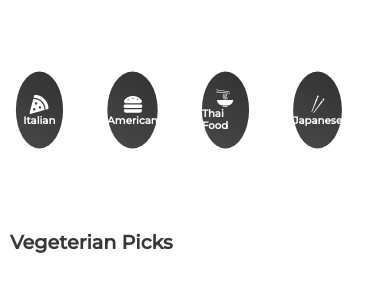
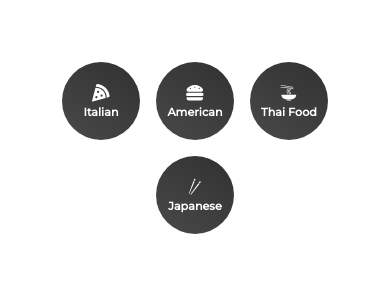
Before and after one commit to negarbaharmand/deliciousness, a React (Vite) app: page / in a window 390 px wide. Shown: the part 287-571 px from the top of the page. Built offline with nearby package versions, Linux system fonts and the light colour scheme; no server answers.

Commit message:
Refactor Category component styles for improved layout and responsiveness

```diff
--- a/src/component/Category.jsx
+++ b/src/component/Category.jsx
@@ -30,39 +30,69 @@
 
 const List = styled.div`
   display: flex;
+  flex-wrap: wrap;
   justify-content: center;
-  margin: 2rem 0rem;
+  gap: 1rem;
+  margin: 2rem 0;
+  padding: 0 1rem;
 `;
 
 const SLink = styled(NavLink)`
-  display: flex;
+  display: inline-flex;
   flex-direction: column;
   justify-content: center;
   align-items: center;
-  border-radius: 50%;
-  margin-right: 2rem;
   text-decoration: none;
   background: linear-gradient(35deg, #494949, #313131);
-  width: 6rem;
-  height: 6rem;
+  color: white;
+
+  /* Fluid sizing */
+  width: clamp(4.5rem, 20vw, 6rem);
+  height: clamp(4.5rem, 20vw, 6rem);
+  border-radius: 50%;
+
+  gap: 0.25rem;
   cursor: pointer;
-  transform: scale(0.8);
+
+  /* Avoid initial shrink on small screens */
+  transform: none;
 
   h4 {
-    color: white;
-    font-size: 0.8rem;
+    color: inherit;
+    font-size: clamp(0.7rem, 2.5vw, 0.9rem);
+    line-height: 1.1;
+    text-align: center;
+    white-space: nowrap;
   }
+
   svg {
-    color: white;
-    font-size: 1.5rem;
+    color: inherit;
+    font-size: clamp(1.1rem, 4vw, 1.6rem);
   }
+
   &.active {
     background: linear-gradient(to right, #f27121, #e94057);
+  }
+
+  /* Accessibility */
+  &:focus-visible {
+    outline: 3px solid #f27121;
+    outline-offset: 3px;
+  }
+
+  /* Tiny screens: give text more room by using a rounded pill */
+  @media (max-width: 360px) {
+    width: clamp(6rem, 45vw, 8rem);
+    height: 3.25rem;
+    border-radius: 999px;
+    flex-direction: row;
+    padding: 0 1rem;
+
     svg {
-      color: white;
+      font-size: 1.25rem;
     }
     h4 {
-      color: white;
+      font-size: 0.85rem;
     }
   }
 `;
```
